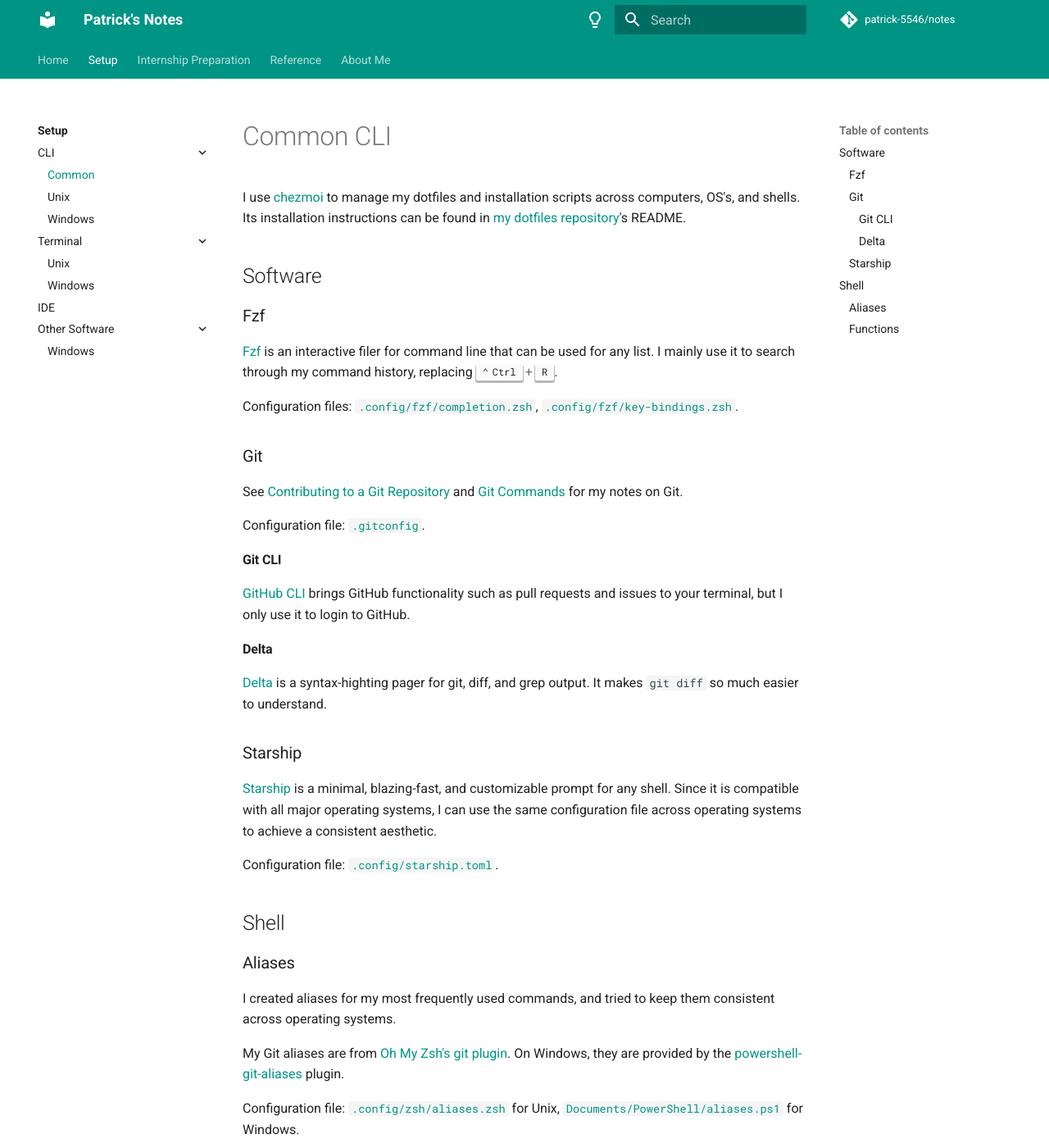
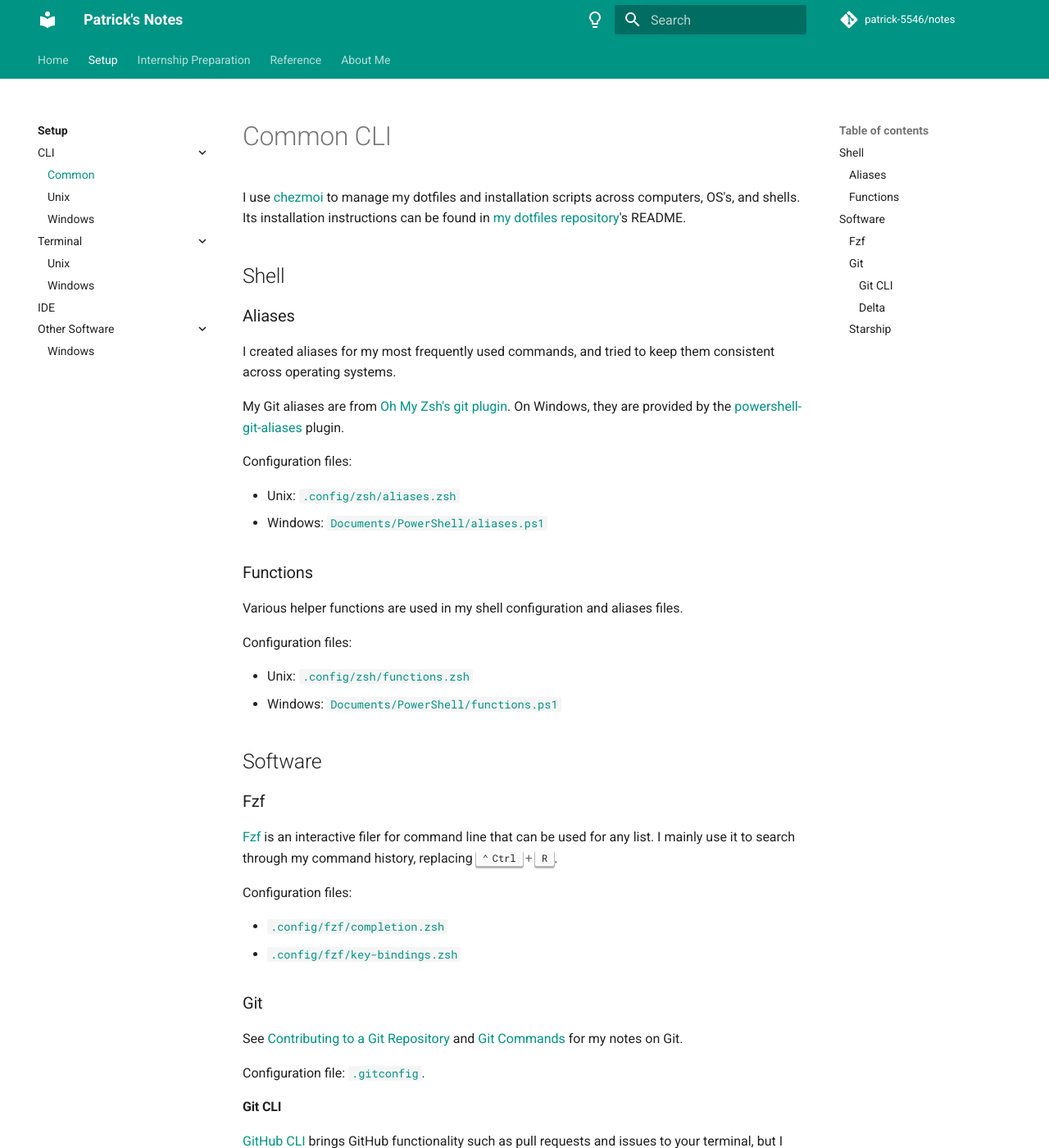
Before and after one commit to patrick-5546/notes, an MkDocs documentation site: the page built from docs/setup/cli/common-cli.md, in a window 1280 px wide and 1400 px high. Shown: the whole window at 82% size. Built offline with MkDocs 1.6.1 and Material for MkDocs 9.7.7, drawn with Linux system fonts in a browser that asks for light colours; comment, search, counter and statistics services are not loaded; some of the changed text lies outside the part shown.

Commit message:
Move aliases and functions to common cli page

```diff
--- a/docs/setup/cli/common-cli.md
+++ b/docs/setup/cli/common-cli.md
@@ -2,6 +2,29 @@
 
 I use [chezmoi](https://github.com/twpayne/chezmoi) to manage my dotfiles and installation scripts across computers, OS's, and shells.
 Its installation instructions can be found in [my dotfiles repository](https://github.com/patrick-5546/dotfiles)'s README.
+
+## Shell
+
+### Aliases
+
+I created aliases for my most frequently used commands, and tried to keep them consistent across operating systems.
+
+My Git aliases are from [Oh My Zsh's git plugin](https://github.com/ohmyzsh/ohmyzsh/tree/master/plugins/git).
+On Windows, they are provided by the [powershell-git-aliases](https://github.com/gluons/powershell-git-aliases) plugin.
+
+Configuration files:
+
+- Unix: [`.config/zsh/aliases.zsh`](https://github.com/patrick-5546/dotfiles/blob/main/dot_config/zsh/aliases.zsh)
+- Windows: [`Documents/PowerShell/aliases.ps1`](https://github.com/patrick-5546/dotfiles/blob/main/Documents/PowerShell/aliases.ps1)
+
+### Functions
+
+Various helper functions are used in my shell configuration and aliases files.
+
+Configuration files:
+
+- Unix: [`.config/zsh/functions.zsh`](https://github.com/patrick-5546/dotfiles/blob/main/dot_config/zsh/functions.zsh)
+- Windows: [`Documents/PowerShell/functions.ps1`](https://github.com/patrick-5546/dotfiles/blob/main/Documents/PowerShell/functions.ps1)
 
 ## Software
 
@@ -10,8 +33,10 @@
 [Fzf](https://github.com/junegunn/fzf) is an interactive filer for command line that can be used for any list.
 I mainly use it to search through my command history, replacing ++ctrl+r++.
 
-Configuration files: [`.config/fzf/completion.zsh`](https://github.com/patrick-5546/dotfiles/blob/main/dot_config/fzf/completion.zsh),
-[`.config/fzf/key-bindings.zsh`](https://github.com/patrick-5546/dotfiles/blob/main/dot_config/fzf/key-bindings.zsh).
+Configuration files:
+
+- [`.config/fzf/completion.zsh`](https://github.com/patrick-5546/dotfiles/blob/main/dot_config/fzf/completion.zsh)
+- [`.config/fzf/key-bindings.zsh`](https://github.com/patrick-5546/dotfiles/blob/main/dot_config/fzf/key-bindings.zsh)
 
 ### Git
 
@@ -37,24 +62,3 @@
 to achieve a consistent aesthetic.
 
 Configuration file: [`.config/starship.toml`](https://github.com/patrick-5546/dotfiles/blob/main/dot_config/starship.toml).
-
-## Shell
-
-### Aliases
-
-I created aliases for my most frequently used commands, and tried to keep them consistent across operating systems.
-
-My Git aliases are from [Oh My Zsh's git plugin](https://github.com/ohmyzsh/ohmyzsh/tree/master/plugins/git).
-On Windows, they are provided by the [powershell-git-aliases](https://github.com/gluons/powershell-git-aliases) plugin.
-
-Configuration file: [`.config/zsh/aliases.zsh`](https://github.com/patrick-5546/dotfiles/blob/main/dot_config/zsh/aliases.zsh)
-for Unix, [`Documents/PowerShell/aliases.ps1`](https://github.com/patrick-5546/dotfiles/blob/main/Documents/PowerShell/aliases.ps1)
-for Windows.
-
-### Functions
-
-Various helper functions are used in my shell configuration and aliases files.
-
-Configuration file: [`.config/zsh/functions.zsh`](https://github.com/patrick-5546/dotfiles/blob/main/dot_config/zsh/functions.zsh)
-for Unix, [`Documents/PowerShell/functions.ps1`](https://github.com/patrick-5546/dotfiles/blob/main/Documents/PowerShell/functions.ps1)
-for Windows.
```
